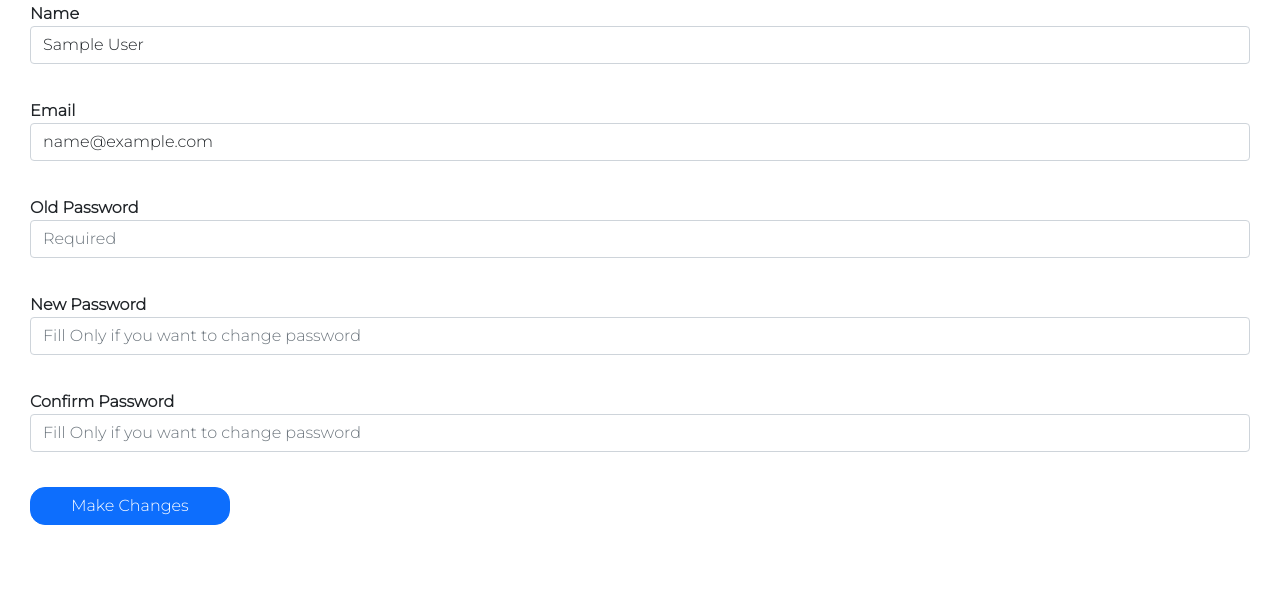
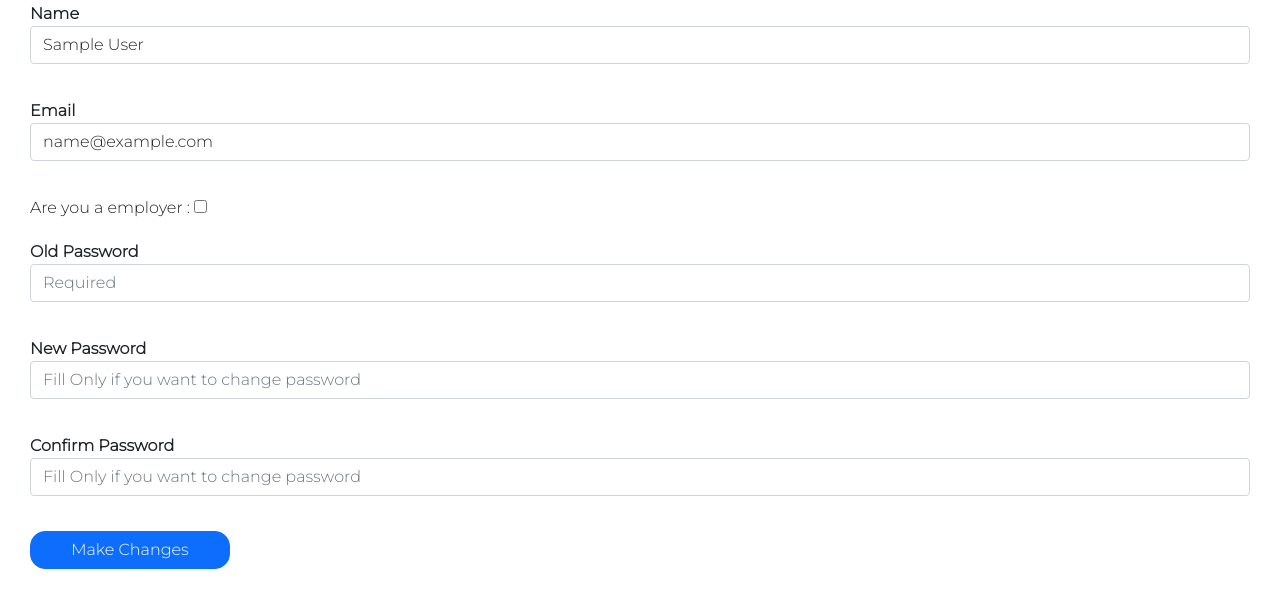
Before and after one commit to vishrudhrajrs/connect, a Flask app: page /profile/edit in a window 1280 px wide. Shown: the part 183-792 px from the top of the page. Run offline with Flask 2, Linux system fonts and the light colour scheme; the visitor is signed in with stand-in values (Sample User, id 1); data comes from the database, SQL or seed files in the repository; some libraries are stand-ins or nearby versions.

Commit message:
added user type editing feature

```diff
--- a/Connect/routes.py
+++ b/Connect/routes.py
@@ -299,6 +299,12 @@ def profile_edit():
         old_password = request.form.get("old_password")
         new_password = request.form.get("new_password")
         new_confirm_password = request.form.get("new_confirm_password")
+        data_check=""
+        data_check = request.form.get("checkbox")
+        if data_check != None:
+            data_check = True
+        else:
+            data_check= False
         if len(name) < 2 or len(name) > 35:
             msg = "Invalid Name"
         elif email.find("@gmail.com") == -1:
@@ -313,6 +319,7 @@ def profile_edit():
             user = Users.query.filter_by(id=current_user.id).first()
             user.name = name
             user.email = email
+            user.employer = data_check
             if new_password !="":
                 user.password = bcrypt.generate_password_hash(new_password)
 
--- a/Connect/templates/profile_edit.html
+++ b/Connect/templates/profile_edit.html
@@ -24,6 +24,15 @@
                 <label for="exampleFormControlInput1" class="mlabel">Email</label>
                 <input type="email" autocomplete="off" value="{{user.email}}"  class="form-control" name="email" id="exampleFormControlInput1" placeholder="name@example.com">
             </div>
+            {%if user.employer%}
+            <div class="inputs extra extra1 ">
+                Are you a employer :     <input class="check" checked value="checked" type="checkbox">
+            </div>
+            {%else%}
+            <div class="inputs extra extra1 ">
+                Are you a employer :     <input class="check" name="checkbox" type="checkbox">
+            </div>
+            {%endif%}
             <div class="form-group">
                 <label for="exampleFormControlInput1" class="mlabel">Old Password</label>
                 <input type="password" autocomplete="off"  class="form-control" name="old_password" id="exampleFormControlInput1" required placeholder="Required">
```
